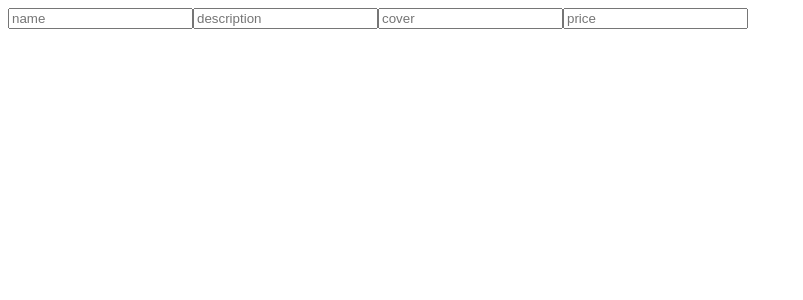
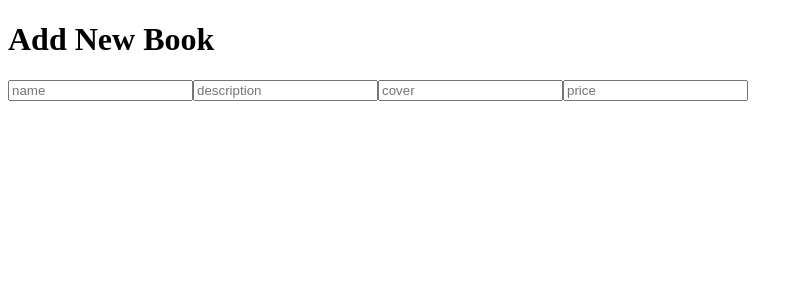
Before and after one commit to Tondejphajin/crud-book-wish-list, a React (Vite) app in the folder client/: page /add in a window 1280 px wide. Shown: the top 300 px of the page, without its empty margins (0-803 px from the left). Built offline with nearby package versions, Linux system fonts and the light colour scheme.

Commit message:
Add form's header

```diff
--- a/client/routes/Add.jsx
+++ b/client/routes/Add.jsx
@@ -2,6 +2,7 @@ const Add = () => {
   return (
     <div className="form">
       <form action="/" method="POST">
+        <h1>Add New Book</h1>
         <input type="text" placeholder="name"></input>
         <input type="text" placeholder="description"></input>
         <input type="text" placeholder="cover"></input>
```
